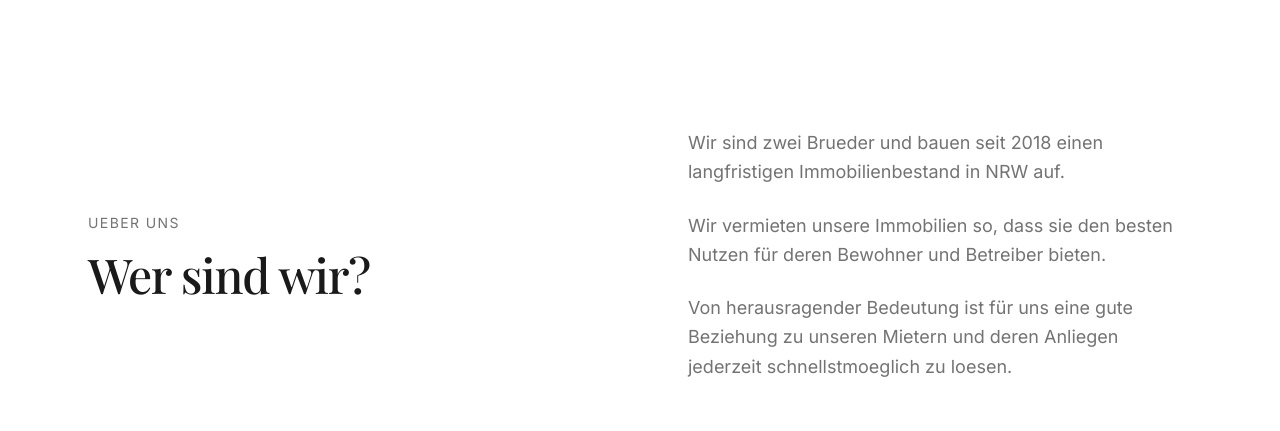
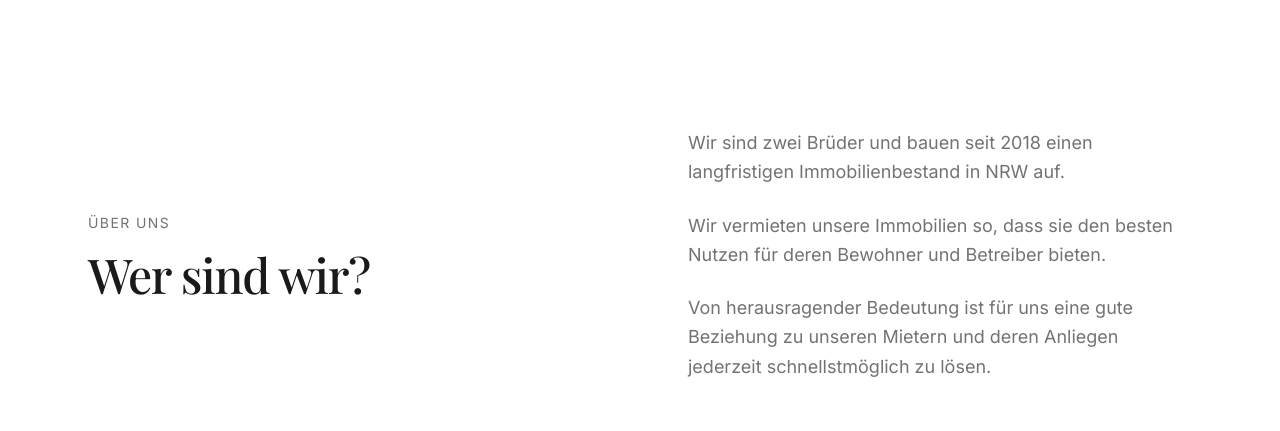
Before and after one commit to philippstapf/chouliaras-website, a Next.js app: page / in a window 1280 px wide. Shown: the part 1360-1791 px from the top of the page. Built offline with nearby package versions, Linux system fonts and the light colour scheme; a web font is replaced by a local one.

Commit message:
Fix German language typos and improve text clarity in layout, about section, and contact form components.

```diff
--- a/app/layout.tsx
+++ b/app/layout.tsx
@@ -16,15 +16,15 @@ const playfair = Playfair_Display({
 export const metadata: Metadata = {
   title: "Chouliaras | Immobilien Investment in NRW",
   description:
-    "Evangelos & Alexandros Chouliaras - Ihr Partner für Immobilien Investment in NRW. Wir kaufen und vermieten Wohnimmobilien im Ruhrgebiet und Muensterland.",
+    "Evangelos & Alexandros Chouliaras - Ihr Partner für Immobilien Investment in NRW. Wir kaufen und vermieten Wohnimmobilien im Ruhrgebiet und Münsterland.",
   keywords: [
     "Immobilien",
     "Investment",
     "NRW",
     "Ruhrgebiet",
-    "Muensterland",
+    "Münsterland",
     "Wohnimmobilien",
-    "Mehrfamilienhaeuser",
+    "Mehrfamilienhäuser",
     "Eigentumswohnungen",
   ],
   authors: [
--- a/components/sections/about.tsx
+++ b/components/sections/about.tsx
@@ -5,7 +5,7 @@ export default function About() {
         <div className="grid gap-16 lg:grid-cols-2 lg:gap-24 items-center">
           <div>
             <span className="text-sm uppercase tracking-widest text-muted-foreground">
-              Ueber uns
+              Über uns
             </span>
             <h2 className="mt-4 font-serif text-3xl font-medium tracking-tight md:text-4xl lg:text-5xl">
               Wer sind wir?
@@ -14,7 +14,7 @@ export default function About() {
 
           <div className="space-y-6">
             <p className="text-lg leading-relaxed text-muted-foreground">
-              Wir sind zwei Brueder und bauen seit 2018 einen langfristigen
+              Wir sind zwei Brüder und bauen seit 2018 einen langfristigen
               Immobilienbestand in NRW auf.
             </p>
 
@@ -25,8 +25,8 @@ export default function About() {
 
             <p className="text-lg leading-relaxed text-muted-foreground">
               Von herausragender Bedeutung ist für uns eine gute Beziehung zu
-              unseren Mietern und deren Anliegen jederzeit schnellstmoeglich zu
-              loesen.
+              unseren Mietern und deren Anliegen jederzeit schnellstmöglich zu
+              lösen.
             </p>
           </div>
         </div>
--- a/components/sections/contact-form.tsx
+++ b/components/sections/contact-form.tsx
@@ -19,7 +19,7 @@ export default function ContactForm() {
               Sprechen Sie uns an
             </h2>
             <p className="mt-6 text-lg leading-relaxed text-muted-foreground">
-              Sie moechten Ihre Immobilie verkaufen oder haben Fragen zu unserem
+              Sie möchten Ihre Immobilie verkaufen oder haben Fragen zu unserem
               Ankaufsprofil? Wir freuen uns auf Ihre Nachricht.
             </p>
 
@@ -85,7 +85,7 @@ export default function ContactForm() {
               <div className="space-y-2">
                 <Label htmlFor="objectType">Objektart</Label>
                 <Select id="objectType" name="objectType" required>
-                  <option value="">Bitte waehlen</option>
+                  <option value="">Bitte wählen</option>
                   <option value="eigentumswohnung">Eigentumswohnung</option>
                   <option value="mehrfamilienhaus">Mehrfamilienhaus</option>
                   <option value="gewerbe">Gewerbe</option>
@@ -101,7 +101,7 @@ export default function ContactForm() {
                 <Input
                   id="address"
                   name="address"
-                  placeholder="Strasse, PLZ, Ort"
+                  placeholder="Straße, PLZ, Ort"
                 />
               </div>
 
@@ -120,9 +120,9 @@ export default function ContactForm() {
               </Button>
 
               <p className="text-xs text-muted-foreground text-center">
-                Mit dem Absenden erklaeren Sie sich mit unserer{" "}
+                Mit dem Absenden erklären Sie sich mit unserer{" "}
                 <a href="/datenschutz" className="underline hover:text-foreground">
-                  Datenschutzerklaerung
+                  Datenschutzerklärung
                 </a>{" "}
                 einverstanden.
               </p>
```
